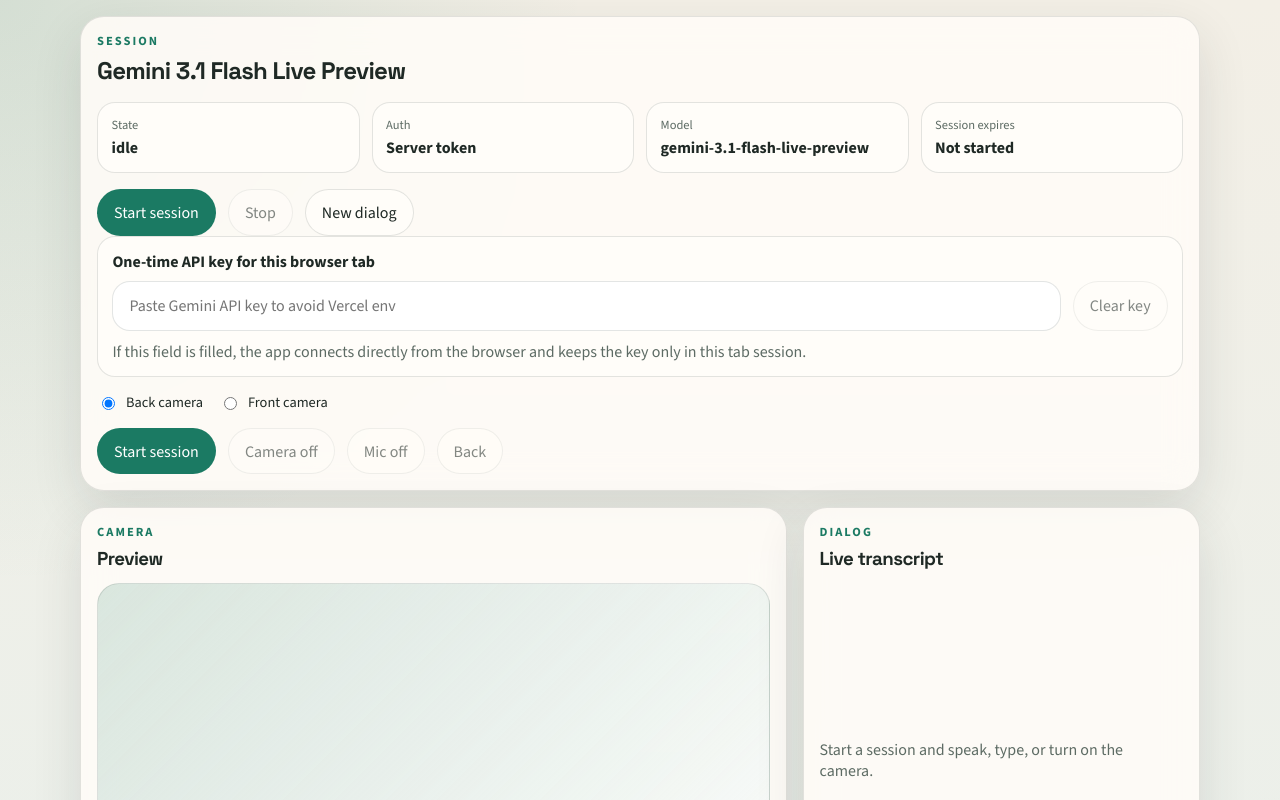
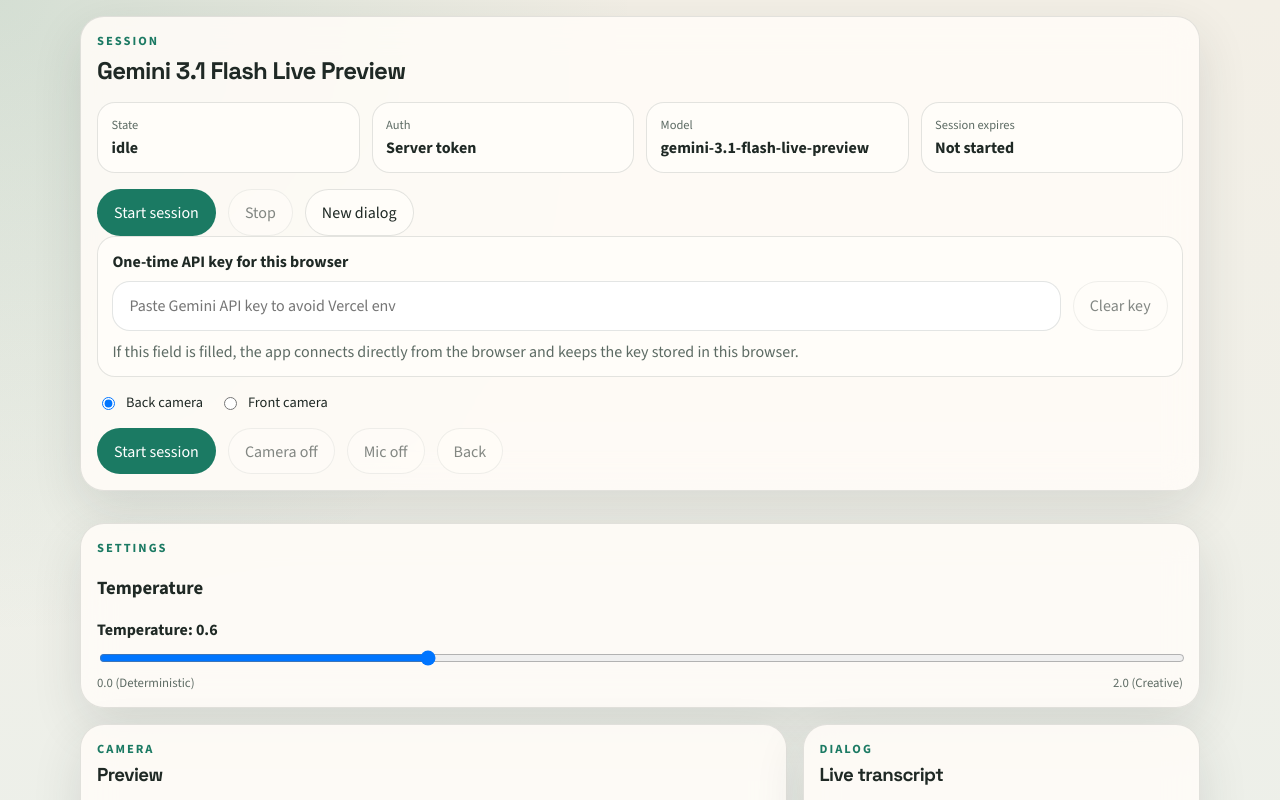
Before and after one commit to AnataBak/livvv, a Next.js app: page / in a window 1280 px wide. Shown: the top 800 px of the page. Built offline with nearby package versions, Linux system fonts and the light colour scheme.

Commit message:
на тестирование (температура и кеэ ключа)

```diff
--- a/app/globals.css
+++ b/app/globals.css
@@ -135,6 +135,38 @@
 
 .api-key-note {
   margin: 0.6rem 0 0;
+  color: var(--muted);
+}
+
+.temperature-panel {
+  padding: 1rem;
+  margin-top: 1rem;
+  background: var(--panel);
+  border: 1px solid var(--line);
+  border-radius: 24px;
+  box-shadow: var(--shadow);
+  backdrop-filter: blur(16px);
+}
+
+.temperature-controls {
+  margin-top: 0.5rem;
+}
+
+.temperature-controls label {
+  display: block;
+  margin-bottom: 0.5rem;
+  font-weight: 700;
+}
+
+.temperature-controls input[type="range"] {
+  width: 100%;
+  margin-bottom: 0.5rem;
+}
+
+.temperature-labels {
+  display: flex;
+  justify-content: space-between;
+  font-size: 0.8rem;
   color: var(--muted);
 }
 
--- a/components/live-console.tsx
+++ b/components/live-console.tsx
@@ -31,6 +31,7 @@
 
 const initialEvents: EventItem[] = [{ id: 'event-0', text: 'Ready to start a Gemini Live session.' }];
 const API_KEY_STORAGE_KEY = 'gemini-live-api-key';
+const TEMPERATURE_STORAGE_KEY = 'gemini-live-temperature';
 
 export function LiveConsole() {
   const [messages, setMessages] = useState<ChatMessage[]>([]);
@@ -45,6 +46,7 @@
   const [sessionExpiry, setSessionExpiry] = useState<string | null>(null);
   const [authMode, setAuthMode] = useState<AuthMode>('server-token');
   const [isBusy, setIsBusy] = useState(false);
+  const [temperature, setTemperature] = useState<number>(0.6);
 
   const clientRef = useRef<GeminiLiveClient | null>(null);
   const audioPlayerRef = useRef<BrowserAudioPlayer | null>(null);
@@ -213,12 +215,23 @@
   }, []);
 
   useEffect(() => {
-    const savedKey = window.sessionStorage.getItem(API_KEY_STORAGE_KEY);
+    const savedKey = window.localStorage.getItem(API_KEY_STORAGE_KEY);
 
     if (savedKey) {
       setApiKeyInput(savedKey);
       setAuthMode('tab-api-key');
-      appendEvent('Loaded API key from this browser tab session.');
+      appendEvent('Loaded API key from this browser.');
+    }
+  }, [appendEvent]);
+
+  useEffect(() => {
+    const savedTemp = window.localStorage.getItem(TEMPERATURE_STORAGE_KEY);
+    if (savedTemp) {
+      const parsedTemp = parseFloat(savedTemp);
+      if (!isNaN(parsedTemp) && parsedTemp >= 0 && parsedTemp <= 2) {
+        setTemperature(parsedTemp);
+        appendEvent(`Loaded temperature ${parsedTemp} from this browser.`);
+      }
     }
   }, [appendEvent]);
 
@@ -226,18 +239,22 @@
     const trimmedKey = apiKeyInput.trim();
 
     if (trimmedKey) {
-      window.sessionStorage.setItem(API_KEY_STORAGE_KEY, trimmedKey);
+      window.localStorage.setItem(API_KEY_STORAGE_KEY, trimmedKey);
       if (status === 'idle' || status === 'stopped' || status === 'error') {
         setAuthMode('tab-api-key');
       }
       return;
     }
 
-    window.sessionStorage.removeItem(API_KEY_STORAGE_KEY);
+    window.localStorage.removeItem(API_KEY_STORAGE_KEY);
     if (status === 'idle' || status === 'stopped' || status === 'error') {
       setAuthMode('server-token');
     }
   }, [apiKeyInput, status]);
+
+  useEffect(() => {
+    window.localStorage.setItem(TEMPERATURE_STORAGE_KEY, temperature.toString());
+  }, [temperature]);
 
   const startMicrophone = useCallback(async () => {
     if (!clientRef.current) {
@@ -303,7 +320,7 @@
         if (trimmedApiKey) {
           setAuthMode('tab-api-key');
           setSessionExpiry(null);
-          appendEvent('Using API key entered in this browser tab.');
+          appendEvent('Using API key entered in this browser.');
           client = new GeminiLiveClient(
             { apiKey: trimmedApiKey },
             {
@@ -324,6 +341,7 @@
                 appendEvent(message);
               },
             },
+            temperature,
           );
         } else {
           setAuthMode('server-token');
@@ -350,6 +368,7 @@
                 appendEvent(message);
               },
             },
+            temperature,
           );
         }
 
@@ -420,8 +439,8 @@
 
   const handleClearApiKey = useCallback(() => {
     setApiKeyInput('');
-    window.sessionStorage.removeItem(API_KEY_STORAGE_KEY);
-    appendEvent('Saved tab API key removed.');
+    window.localStorage.removeItem(API_KEY_STORAGE_KEY);
+    appendEvent('Saved browser API key removed.');
   }, [appendEvent]);
 
   const handleSendText = useCallback(() => {
@@ -449,7 +468,7 @@
   }, [teardownSession]);
 
   const isSessionActive = status === 'active';
-  const effectiveAuthLabel = authMode === 'tab-api-key' ? 'Tab API key' : 'Server token';
+  const effectiveAuthLabel = authMode === 'tab-api-key' ? 'Browser API key' : 'Server token';
 
   return (
     <section className="console-shell">
@@ -504,7 +523,7 @@
 
         <div className="api-key-panel">
           <label className="api-key-label" htmlFor="gemini-api-key">
-            One-time API key for this browser tab
+            One-time API key for this browser
           </label>
           <div className="api-key-row">
             <input
@@ -521,8 +540,8 @@
             </button>
           </div>
           <p className="api-key-note">
-            If this field is filled, the app connects directly from the browser and keeps the key only in
-            this tab session.
+            If this field is filled, the app connects directly from the browser and keeps the key stored in
+            this browser.
           </p>
         </div>
 
@@ -567,6 +586,29 @@
         </div>
 
         {error ? <p className="error-banner">{error}</p> : null}
+      </div>
+
+      <div className="temperature-panel">
+        <div>
+          <p className="eyebrow">Settings</p>
+          <h3>Temperature</h3>
+        </div>
+        <div className="temperature-controls">
+          <label htmlFor="temperature-slider">Temperature: {temperature.toFixed(1)}</label>
+          <input
+            id="temperature-slider"
+            type="range"
+            min="0"
+            max="2"
+            step="0.1"
+            value={temperature}
+            onChange={(e) => setTemperature(parseFloat(e.target.value))}
+          />
+          <div className="temperature-labels">
+            <span>0.0 (Deterministic)</span>
+            <span>2.0 (Creative)</span>
+          </div>
+        </div>
       </div>
 
       <div className="console-grid">
--- a/lib/client/gemini-live-client.ts
+++ b/lib/client/gemini-live-client.ts
@@ -24,13 +24,15 @@
   private sessionId: string | null = null;
   private auth: GeminiLiveClientAuth;
   private callbacks: ClientCallbacks;
+  private temperature: number;
   private pollInterval: NodeJS.Timeout | null = null;
   private isConnected = false;
   private socket: WebSocket | null = null;
 
-  constructor(auth: GeminiLiveClientAuth, callbacks: ClientCallbacks = {}) {
+  constructor(auth: GeminiLiveClientAuth, callbacks: ClientCallbacks = {}, temperature: number = 0.6) {
     this.auth = auth;
     this.callbacks = callbacks;
+    this.temperature = temperature;
   }
 
   async connect() {
@@ -57,7 +59,7 @@
       this.socket = socket;
 
       socket.onopen = () => {
-        socket.send(JSON.stringify(buildSessionSetupMessage()));
+        socket.send(JSON.stringify(buildSessionSetupMessage(this.temperature)));
         this.callbacks.onOpen?.();
         this.isConnected = true;
         resolve();
--- a/lib/live-session-config.ts
+++ b/lib/live-session-config.ts
@@ -8,13 +8,13 @@
 export const SYSTEM_INSTRUCTION =
   'You are a concise, friendly live voice assistant. Answer clearly and keep responses short unless the user asks for detail.';
 
-export function buildSessionSetupMessage() {
+export function buildSessionSetupMessage(temperature: number = 0.6) {
   return {
     setup: {
       model: `models/${LIVE_MODEL}`,
       generationConfig: {
         responseModalities: ['AUDIO'],
-        temperature: 0.6,
+        temperature,
         speechConfig: {
           voiceConfig: {
             prebuiltVoiceConfig: {
```
Also changed, not shown: 2 other files (tests, documents, lock files or other folders).
